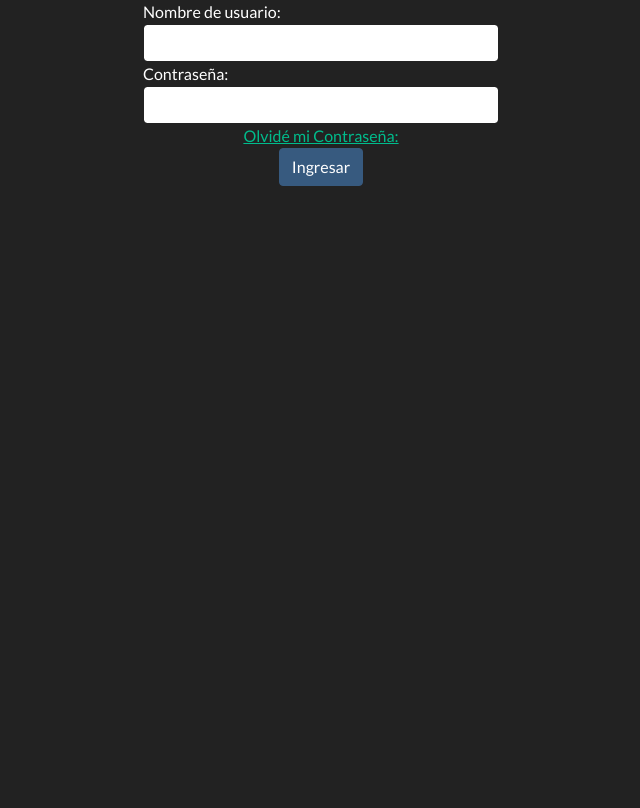
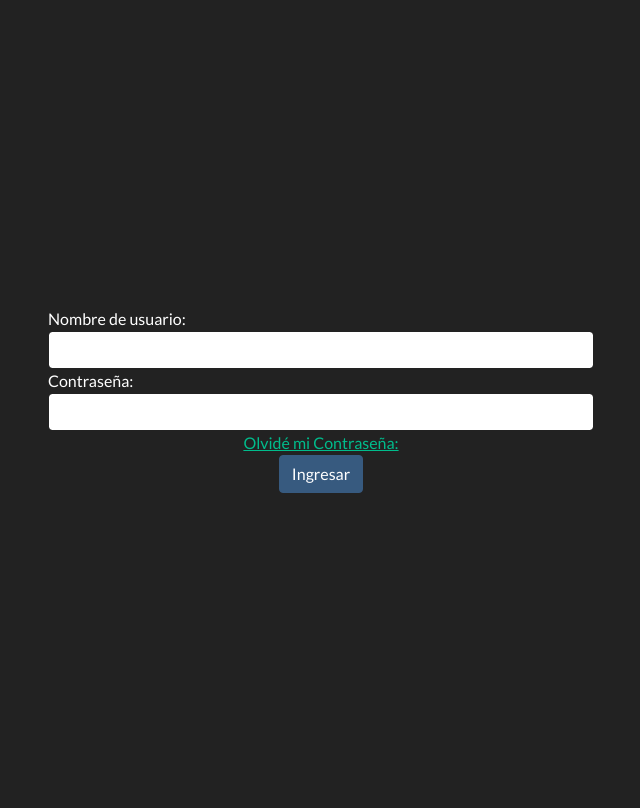
Before and after one commit to cristhian089/django_refugio, a Django app: page / in a window 1280 px wide. Shown: the whole page, without its empty margins (319-959 px from the left). Before the commit the page ends 186 px from the top, so only its background shows below. Run offline with Django 3.2, Linux system fonts and the light colour scheme; some libraries are stand-ins or nearby versions.

Commit message:
ajuste centrar el login

```diff
--- a/templates/index.html
+++ b/templates/index.html
@@ -7,12 +7,12 @@ Mascotas
 {% endblock %}
 {% block content %}
 
-
-    <form method="post" >
+<div class="d-flex align-items-center justify-content-center" style="height: 100vh;">
+    <form method="post" class="w-100">
         {% csrf_token %}
 
         <div class="row d-flex justify-content-center">
-            <div class="col-md-4 col-md-offset-2">
+            <div class="col-sm-6 col-md-6 col-lg-6 ">
                 <div class="form-group">
                     <label for="username">Nombre de usuario:</label>
                     <input class="form-control" type="text" name="username">
@@ -22,7 +22,7 @@ Mascotas
         </div>
 
         <div class="row d-flex justify-content-center">
-            <div class="col-md-4 col-md-offset-2">
+            <div class="col-sm-6 col-md-6 col-lg-6 ">
                 <div class="form-group">
                     <label for="password">Contraseña:</label>
                     <input class="form-control" type="password" name="password">
@@ -31,7 +31,7 @@ Mascotas
             </div>
         </div>
         <div class="row d-flex justify-content-center">
-            <div class="col-md-4 col-md-offset-2">
+            <div class="col-sm-6 col-md-6 col-lg-6 ">
                 <div class="form-group d-flex justify-content-center">
                     <a href="{% url 'password_reset' %}">Olvidé mi Contraseña:</a>
 
@@ -44,5 +44,5 @@ Mascotas
         </div>
 
     </form>
-
+</div>
 {% endblock %}
```
